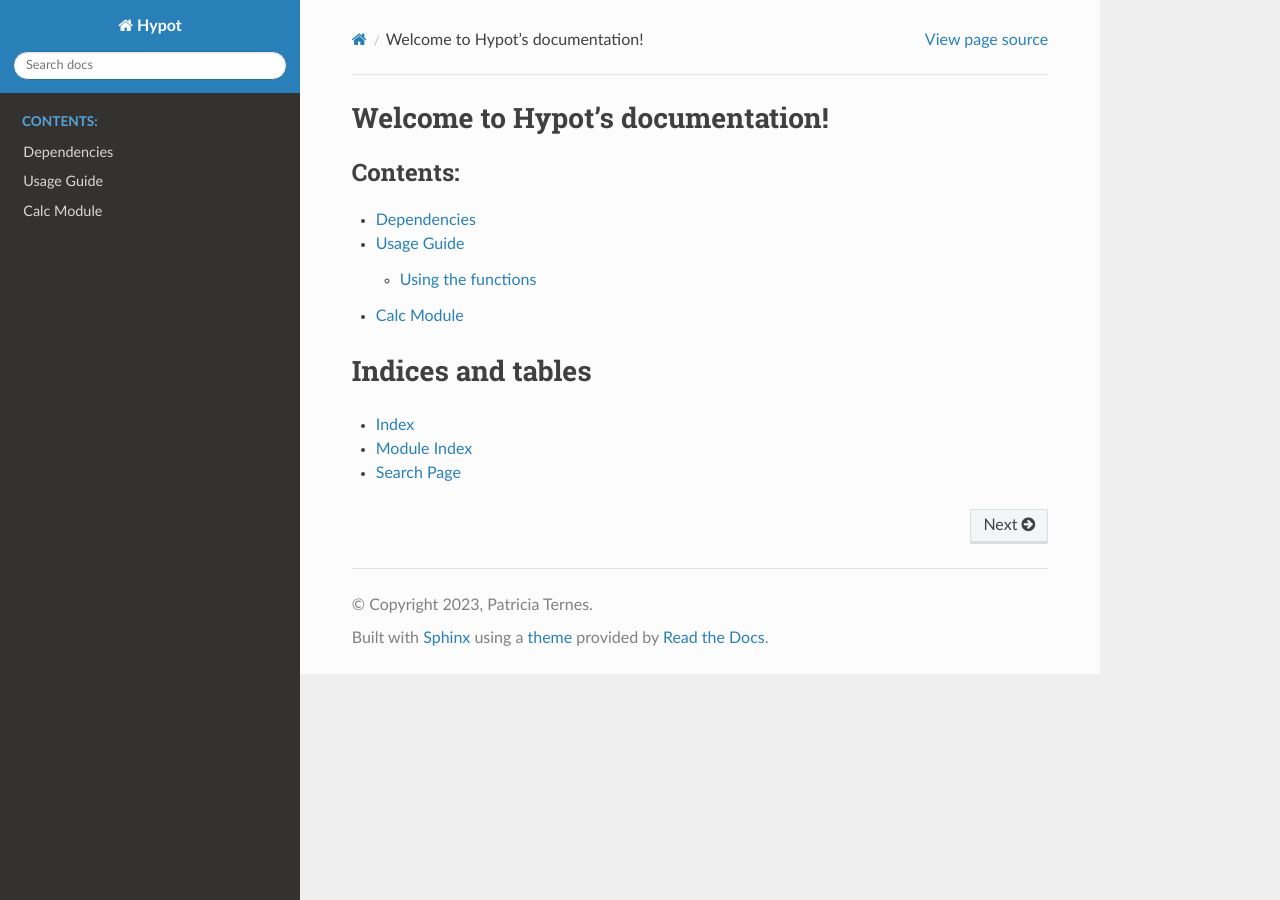
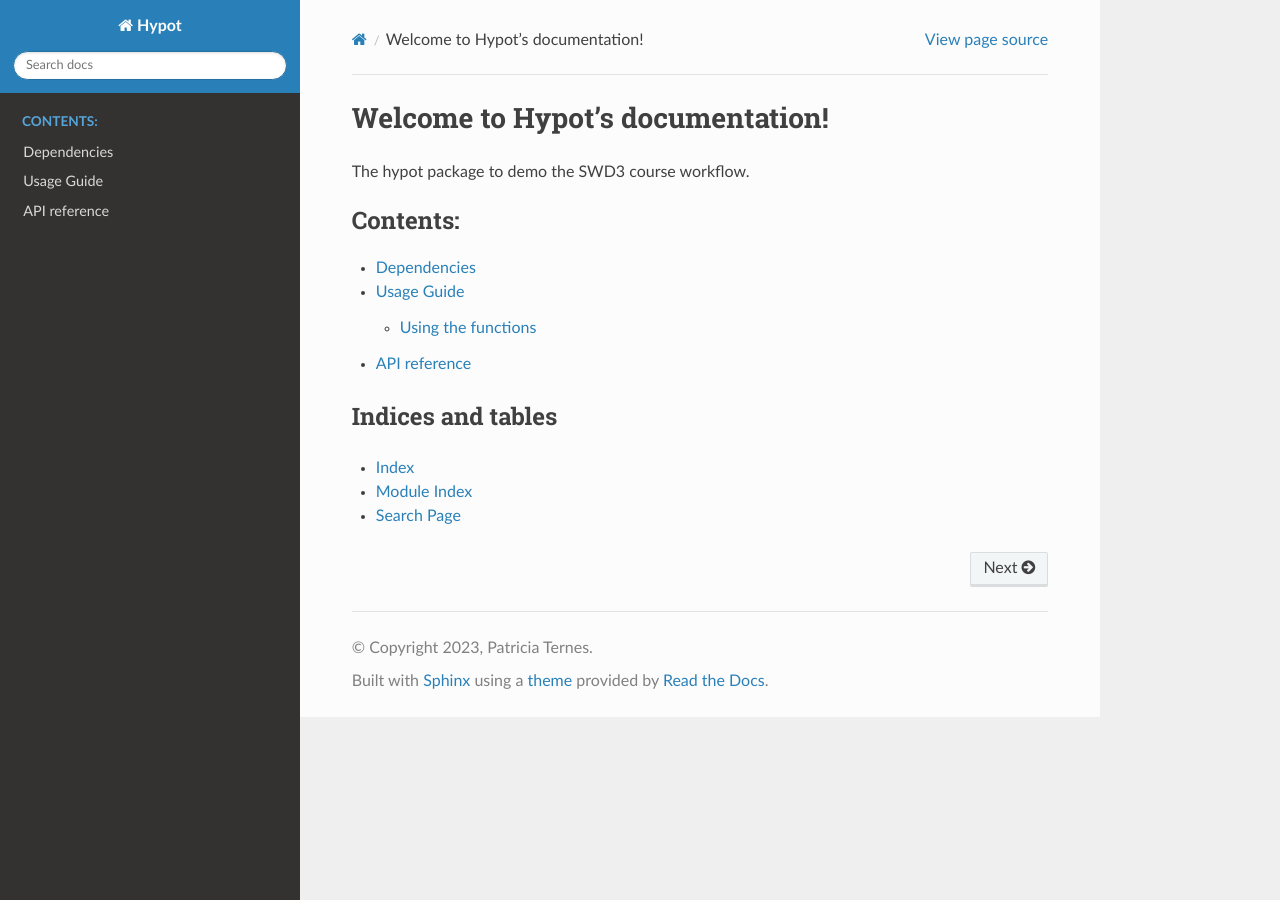
Before and after one commit to patricia-ternes/hypot-2023, a Sphinx documentation site: the page built from docs/index.rst, in a window 1280 px wide. Built offline with Sphinx 7.4.7 and the Read the Docs theme 2.0.0, drawn with Linux system fonts in a browser that asks for light colours.

Commit message:
update documentation

```diff
--- a/docs/functions.rst
+++ b/docs/functions.rst
@@ -1,5 +1,5 @@
-Calc Module
---------------------------------
+API reference
+=============
 
 .. automodule:: calc
    :members:
--- a/docs/index.rst
+++ b/docs/index.rst
@@ -5,6 +5,8 @@
 
 Welcome to Hypot's documentation!
 =================================
+
+The hypot package to demo the SWD3 course workflow.
 
 .. toctree::
    :maxdepth: 2
@@ -15,7 +17,7 @@ Welcome to Hypot's documentation!
    functions
 
 Indices and tables
-==================
+------------------
 
 * :ref:`genindex`
 * :ref:`modindex`
```
